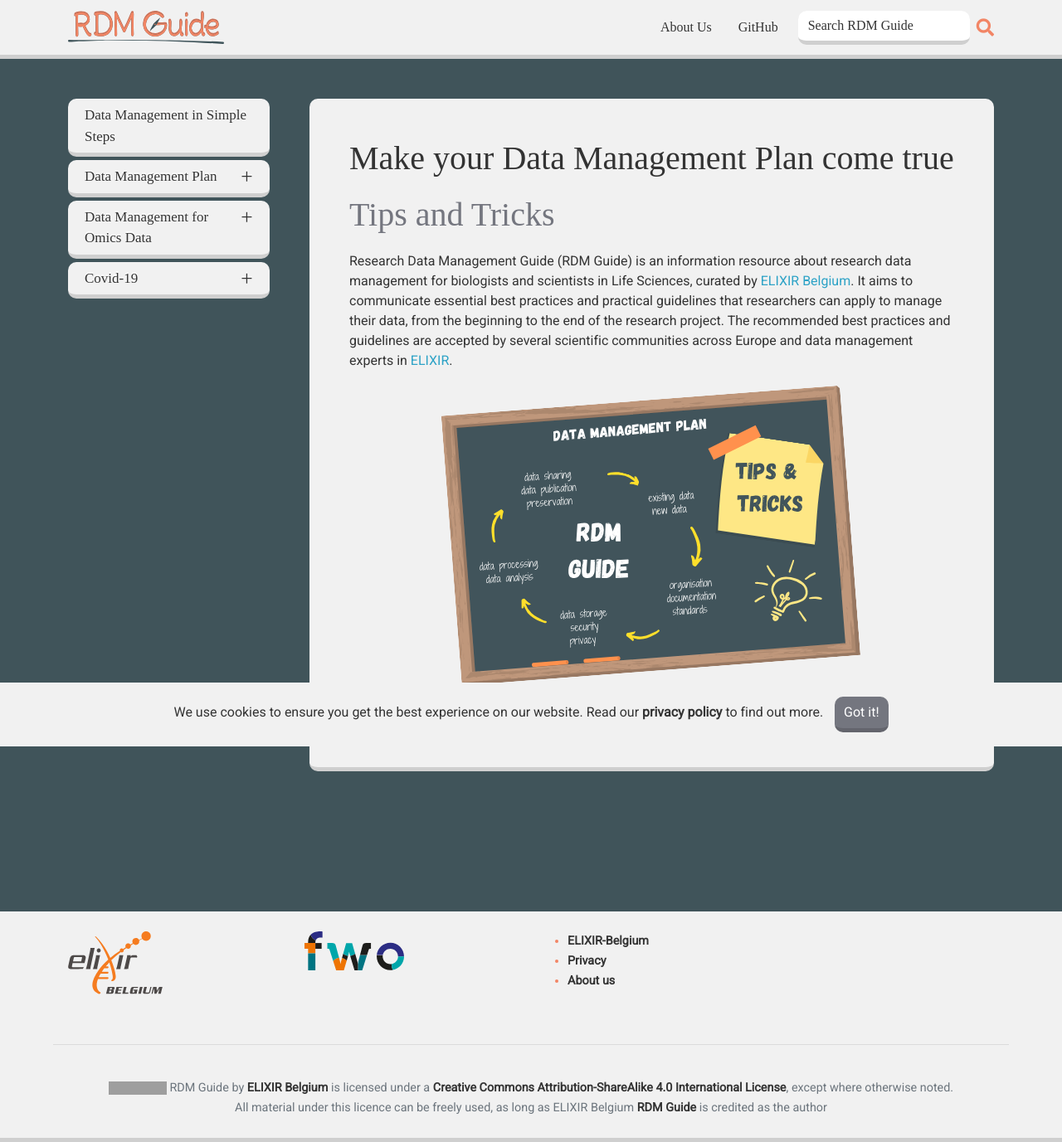
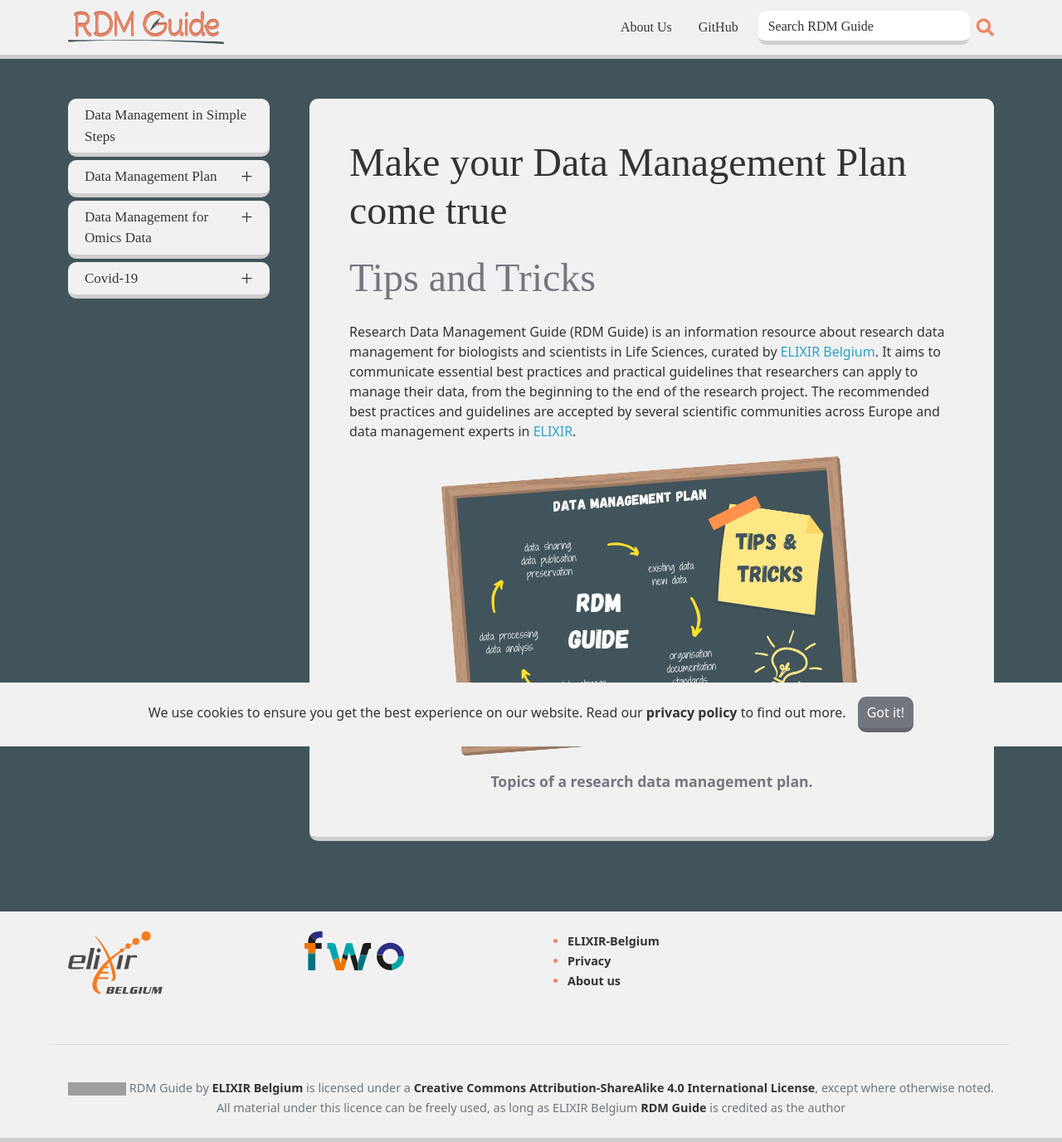
Before and after one commit to ELIXIR-Belgium/rdm-guide, a Jekyll site: the page built from index.md, in a window 1280 px wide. Shown: the whole page at 83% size. Built offline with Jekyll 4.4.1, drawn with Linux system fonts in a browser that asks for light colours; some web fonts are replaced; grey boxes are pictures that could not be loaded.

Commit message:
better theming

```diff
--- a/assets/css/main.css
+++ b/assets/css/main.css
@@ -1,5 +1,4 @@
 :root {
-
     --primary-theme-color: #f28565;
     --second-theme-color: #40545a;
     --tertiary-theme-color: #e2e4e4;
@@ -14,8 +13,7 @@
     --footer-bg: var(--light-grey);
     --footer-color: #333;
     --white-text: var(--white);
-    --main-font: 'Roboto', sans-serif;
-    --title-font:'Delius', cursive;
+    --title-font: 'Delius', cursive;
 }
 
 /*-----General styling-----*/
@@ -23,32 +21,29 @@
 body {
     color: var(--main-text-color);
     background-color: var(--main-bg-color);
-    font-family: var(--main-font);
     font-variant-ligatures: none;
     font-size: 1em;
 }
 
 h1 {
     font-family: var(--title-font);
-    font-size: 2.5em;
+    font-size: 3em;
     font-weight: 400;
     margin-bottom: 0.5em;
 }
 
-
 @media (max-width: 576px) {
     h1 {
-        font-size: 1.6em;
+        font-size: 2em;
     }
 }
 
 main h2 {
     font-family: var(--title-font);
-    font-size: 1.6em;
+    font-size: 2em;
     color: var(--primary-theme-color);
     margin: 40px 0 10px;
 }
-
 
 @media (max-width: 576px) {
     main h2 {
@@ -180,16 +175,11 @@ pre code {
     text-shadow: 0px -2px white;
 }
 
-.navbar-nav .nav-item a:hover {
-    color: var(--primary-theme-color);
-    text-decoration: none;
-}
-
 .navbar-nav .nav-item a.active {
     color: var(--white-text);
     background-color: var(--primary-theme-color);
     border-radius: 10px;
-    text-shadow: 0px -2px #00000024;
+    text-shadow: 0px -1px #00000024;
     border-bottom: 5px solid #00000024;
 }
 
@@ -224,7 +214,7 @@ pre code {
 }
 
 @media (max-width: 992px) {
-    .search-results{
+    .search-results {
         width: 100%;
     }
 }
@@ -349,18 +339,18 @@ pre code {
     background-color: var(--light-grey);
     border-bottom: 5px solid #00000024;
     text-shadow: 0px -2px white;
-    transition: all 0.1s;
-    -webkit-transition: all 0.1s;
+    transition: .2s;
+    -webkit-transition: .2s;
+    -moz-transition: .2s;
+    -o-transition: .2s;
     font-family: var(--title-font);
 }
 
-.menu li a:active
-{
-  transform: translate(0px,5px);
-  -webkit-transform: translate(0px,5px);
-  border-bottom: 1px solid #00000024;
+.menu li a:active {
+    transform: translate(0px, 5px);
+    -webkit-transform: translate(0px, 5px);
+    border-bottom: 1px solid #00000024;
 }
-
 
 .menu ul li a {
     margin-left: 30px;
@@ -373,7 +363,7 @@ pre code {
 .menu li.active:not(.parent)>a {
     background-color: var(--primary-theme-color);
     border-bottom: 5px solid #00000024;
-    text-shadow: 0px -2px #00000024;
+    text-shadow: 0px -1px #00000024;
     color: white;
 }
 
@@ -392,7 +382,6 @@ pre code {
 .menu li>a>span:after {
     content: '+';
 }
-
 
 /*-----Summary under page title-----*/
 
@@ -597,17 +586,23 @@ h2.card-title {
     transition: color .15s ease-in-out, background-color .15s ease-in-out, border-color .15s ease-in-out;
     font-family: var(--title-font);
     background-color: var(--light-grey);
+    text-shadow: 0px -1px var(--white-text);
     padding: 7px 11px;
+    transition: .2s;
+    -webkit-transition: .2s;
+    -moz-transition: .2s;
+    -o-transition: .2s;
     border-radius: 10px;
     text-align: left;
     border: 0;
     border-bottom: 5px solid #00000024;
 }
 
-.btn-custom:hover {
+.btn-custom:active {
     background-color: var(--primary-theme-color);
-    border-bottom: 5px solid #00000024;
-    text-shadow: 0px -2px #00000024;
+    transform: translate(0px, 5px);
+    -webkit-transform: translate(0px, 5px);
+    text-shadow: 0px -1px #00000024;
     color: white;
 }
 
@@ -739,7 +734,7 @@ h2.card-title {
     vertical-align: baseline;
     transition: color .15s ease-in-out, background-color .15s ease-in-out, border-color .15s ease-in-out;
     background-color: var(--hover-grey);
-    color:var(--white-text);
+    color: var(--white-text);
     padding: 7px 11px;
     border: 0px;
     border-bottom: 5px solid #00000024;
@@ -763,9 +758,11 @@ h2.card-title {
 }
 
 /*--------------Custom classes--------------*/
+
 /* ---------------------------------------- */
 
 /* subtitle frontpage */
+
 .subtitle {
     color: var(--hover-grey);
 }
@@ -825,6 +822,7 @@ h2.card-title {
 }
 
 /* -----Extra theming----- */
+
 #main {
     background-color: var(--light-grey);
     padding: 43px 50px;
```
